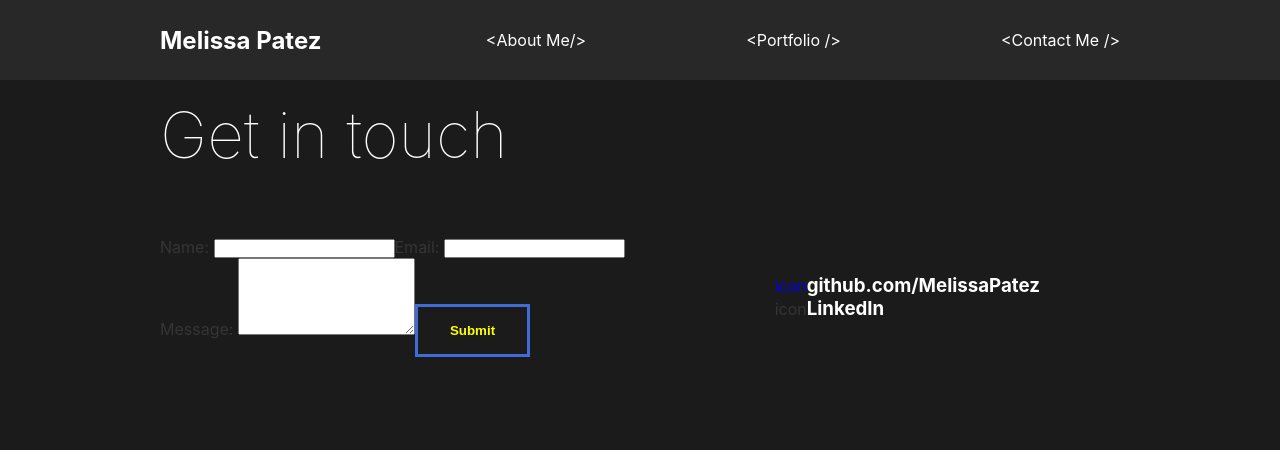
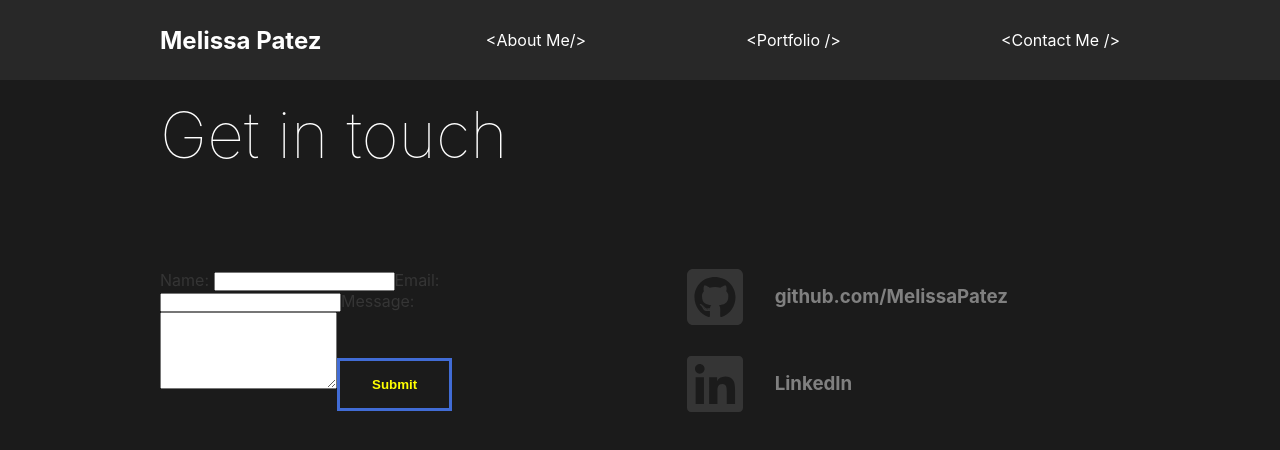
Before and after one commit to MelissaPatez/-projectPortfolio, a React (Create React App) app in the folder frontend/: page /contact in a window 1280 px wide. Shown: the top 450 px of the page. Built offline with nearby package versions, Linux system fonts and the light colour scheme.

Commit message:
including icons on contactme pages

```diff
--- a/frontend/src/pages/ContactMe.js
+++ b/frontend/src/pages/ContactMe.js
@@ -1,5 +1,8 @@
 import React from 'react'
 import styled from 'styled-components'//css global
+
+import { faGithubSquare, faLinkedin } from '@fortawesome/free-brands-svg-icons'
+import { FontAwesomeIcon } from '@fortawesome/react-fontawesome'
 
 const ContactMe = () => {
     return (
@@ -19,12 +22,12 @@ const ContactMe = () => {
                 <Network>
 
                     <Social href='https://github.com/MelissaPatez' target='_blank'>
-                        icon
+                        <FontAwesomeIcon icon={faGithubSquare} size='4x'/>
                         <h3>github.com/MelissaPatez</h3>
                     </Social>
 
-                    <Social>
-                        icon
+                    <Social href='https://www.linkedin.com/in/melissa-patez' target='_blank'>
+                        <FontAwesomeIcon icon={faLinkedin} size='4x'/>
                         <h3>LinkedIn</h3>
                     </Social>
 
@@ -69,6 +72,11 @@ const Social = styled.a`
         background: #7a7e85;
         cursor: pointer;
     }
+    h3{
+        color: grey;
+        margin: 2rem;
+    }
+    color: inherit;
 `;
 
 export default ContactMe
```
